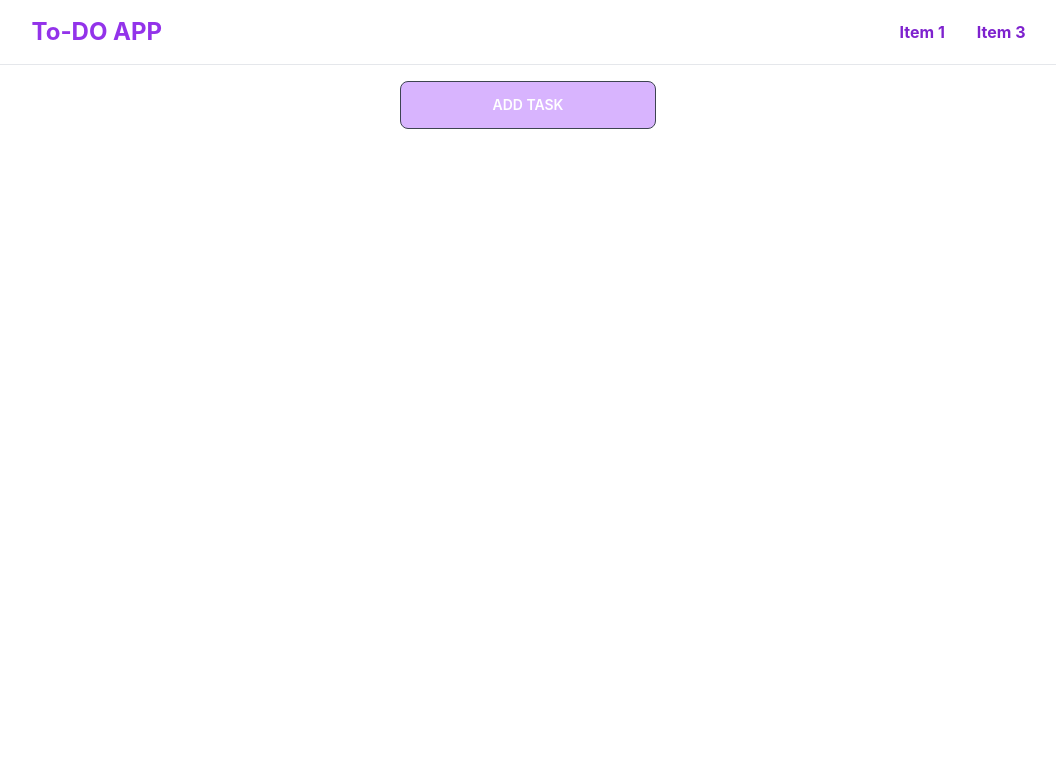
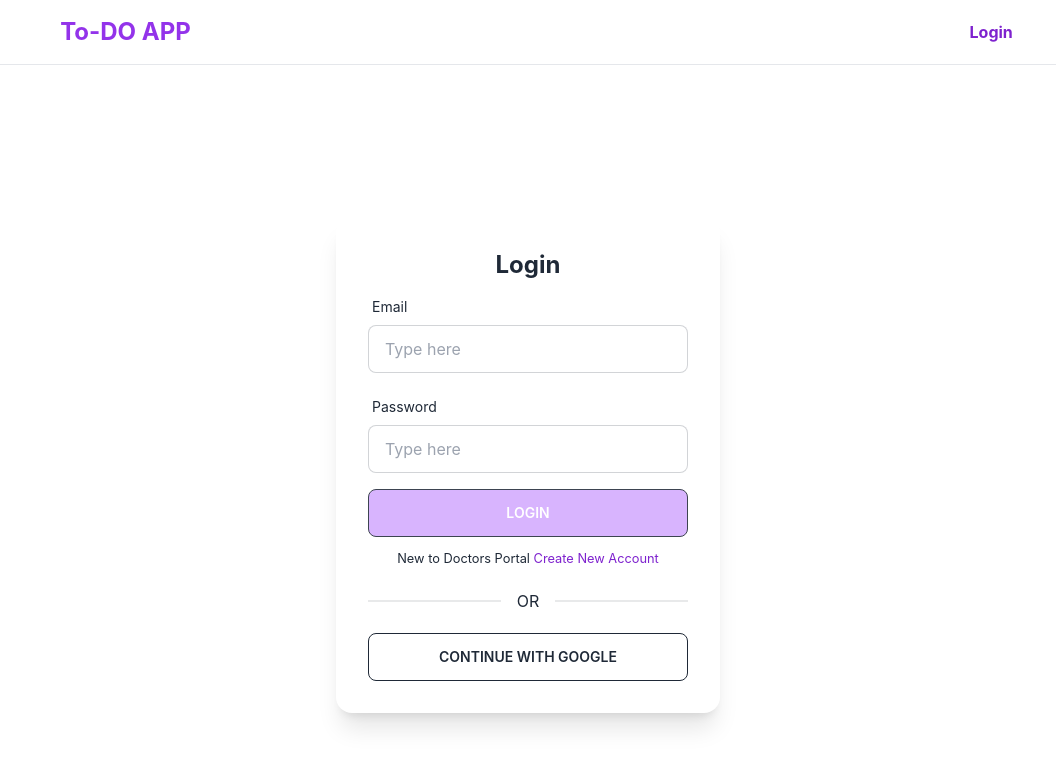
Before and after one commit to Marzan1810662/to-do-app-client, a React (Create React App) app: page /login in a window 1280 px wide. Shown: the top 766 px of the page, without its empty margins (112-1168 px from the left). Built offline with nearby package versions, Linux system fonts and the light colour scheme; no server answers.

Commit message:
login and log out imlemented

```diff
--- a/package.json
+++ b/package.json
@@ -7,9 +7,12 @@
     "@testing-library/react": "^13.2.0",
     "@testing-library/user-event": "^13.5.0",
     "daisyui": "^2.15.0",
+    "firebase": "^9.8.1",
     "react": "^18.1.0",
     "react-dom": "^18.1.0",
+    "react-firebase-hooks": "^5.0.3",
     "react-hook-form": "^7.31.1",
+    "react-router-dom": "^6.3.0",
     "react-scripts": "5.0.1",
     "react-toastify": "^9.0.1",
     "web-vitals": "^2.1.4"
--- a/src/App.js
+++ b/src/App.js
@@ -3,12 +3,19 @@ import Navbar from './Pages/Shared/Navbar';
 import TodoList from './Pages/TodoList/TodoList';
 import { ToastContainer } from 'react-toastify';
 import 'react-toastify/dist/ReactToastify.css';
+import { Route, Routes } from 'react-router-dom';
+import Login from './Pages/Login/Login';
 
 function App() {
   return (
     <div className="App">
       <Navbar/>
-      <TodoList />
+      <Routes>
+        <Route path='/' element={<TodoList />}></Route>
+        <Route path='/login' element={<Login />}></Route>
+        <Route path='/' element={<TodoList />}></Route>
+      </Routes>
+
       <ToastContainer/>
     </div>
   );
--- /dev/null
+++ b/src/Pages/Login/Login.js
@@ -0,0 +1,117 @@
+import React, { useEffect } from 'react';
+import { useForm } from 'react-hook-form';
+import { Link, useLocation, useNavigate } from 'react-router-dom';
+import { useSignInWithEmailAndPassword, useSignInWithGoogle } from 'react-firebase-hooks/auth';
+import Loading from '../Shared/Loading';
+import auth from '../../firebase.init';
+
+const Login = () => {
+    const [signInWithGoogle, gUser, gLoading, gError] = useSignInWithGoogle(auth);
+    const [
+        signInWithEmailAndPassword,
+        user,
+        loading,
+        error,
+    ] = useSignInWithEmailAndPassword(auth);
+    const { register, handleSubmit, watch, formState: { errors } } = useForm();
+    const location = useLocation();
+    const navigate = useNavigate();
+
+    let from = location.state?.from?.pathname || '/';
+
+    let signInError;
+
+    if (loading || gLoading) {
+        return <Loading/>
+    }
+
+    if (error || gError) {
+        signInError = <p className='text-red-500'>
+            <small>{error?.message || gError?.message}</small>
+        </p>
+    }
+
+    if(user || gUser){
+        navigate(from, { replace: true });
+    }
+
+
+    const onSubmit = data => {
+
+        signInWithEmailAndPassword(data.email, data.password);
+    };
+
+    return (
+        <div className='flex justify-center items-center h-screen'>
+            <div className="card w-96 bg-base-100 shadow-xl">
+                <div className="card-body">
+                    <h2 className="text-center text-2xl font-bold">Login</h2>
+                    <form onSubmit={handleSubmit(onSubmit)}>
+
+                        <div className="form-control w-full max-w-xs">
+                            <label className="label">
+                                <span className="label-text">Email</span>
+                            </label>
+                            <input {...register("email",
+                                {
+                                    required: {
+                                        value: true,
+                                        message: 'Email is required'
+                                    },
+                                    pattern: {
+                                        value: /[a-z0-9]+@[a-z]+\.[a-z]{2,3}/,
+                                        message: 'Provide a valid email'
+                                    }
+                                }
+                            )}
+                                type="email"
+                                placeholder="Type here"
+                                className="input input-bordered w-full max-w-xs"
+                            />
+                            <label className="label">
+                                {errors.email?.type === 'required' && <span className="label-text-alt text-red-500">{errors.email.message}</span>}
+                                {errors.email?.type === 'pattern' && <span className="label-text-alt text-red-500">{errors.email.message}</span>}
+                            </label>
+                        </div>
+                        <div className="form-control w-full max-w-xs">
+                            <label className="label">
+                                <span className="label-text">Password</span>
+                            </label>
+                            <input {...register("password",
+                                {
+                                    required: {
+                                        value: true,
+                                        message: 'Password is required'
+                                    },
+                                    minLength: {
+                                        value: 6,
+                                        message: 'Password must be 6 characters or longer'
+                                    }
+                                }
+                            )}
+                                type="password"
+                                placeholder="Type here"
+                                className="input input-bordered w-full max-w-xs"
+                            />
+                            <label className="label">
+                                {errors.email?.type === 'required' && <span className="label-text-alt text-red-500">
+                                    {errors.password.message}</span>}
+                                {errors.password?.type === 'minLength' && <span className="label-text-alt text-red-500">{errors.password.message}</span>}
+                            </label>
+                        </div>
+                        {signInError}
+                        <input className='btn w-full bg-purple-300 max-w-xs text-white' type="submit" value='Login' />
+                    </form>
+                    <p><small>New to Doctors Portal <Link className='text-purple-700' to='/signup'>Create New Account</Link> </small></p>
+                    <div className="divider">OR</div>
+                    <button onClick={() => signInWithGoogle()}
+                        className="btn btn-outline">
+                        Continue With Google
+                    </button>
+                </div>
+            </div>
+        </div>
+    );
+};
+
+export default Login;
--- /dev/null
+++ b/src/Pages/Shared/Loading.js
@@ -0,0 +1,13 @@
+import React from 'react';
+
+const Loading = () => {
+    return (
+<div class="flex items-center justify-center space-x-2 animate-pulse">
+    <div class="w-8 h-8 bg-blue-400 rounded-full"></div>
+    <div class="w-8 h-8 bg-blue-400 rounded-full"></div>
+    <div class="w-8 h-8 bg-blue-400 rounded-full"></div>
+</div>
+    );
+};
+
+export default Loading;
--- a/src/Pages/Shared/Navbar.js
+++ b/src/Pages/Shared/Navbar.js
@@ -1,6 +1,16 @@
+import { signOut } from 'firebase/auth';
 import React from 'react';
+import { useAuthState } from 'react-firebase-hooks/auth';
+import { Link, useNavigate } from 'react-router-dom';
+import auth from '../../firebase.init';
 
 const Navbar = () => {
+    const [user, loading, error] = useAuthState(auth);
+    const navigate = useNavigate();
+    const logout = () => {
+        signOut(auth);
+        navigate('/login')
+    };
     return (
         <>
             <div className="navbar bg-base-100 lg:justify-around">
@@ -10,16 +20,16 @@ const Navbar = () => {
                             <svg xmlns="http://www.w3.org/2000/svg" className="h-5 w-5" fill="none" viewBox="0 0 24 24" stroke="currentColor"><path strokeLinecap="round" strokeLinejoin="round" strokeWidth="2" d="M4 6h16M4 12h8m-8 6h16" /></svg>
                         </label>
                         <ul tabIndex="0" className="menu menu-compact dropdown-content mt-3 p-2 shadow bg-base-100 rounded-box w-52">
-                            <li><a>Item 1</a></li>
-                            <li><a>Item 3</a></li>
+
+                            {user ? <button onClick={logout} className="btn btn-ghost" >Log out</button> : <Link to="/login">Login</Link>}
+
                         </ul>
                     </div>
                     <a className="btn btn-ghost normal-case text-2xl font-bold text-purple-600">To-DO APP</a>
                 </div>
                 <div className="navbar-center hidden lg:flex">
                     <ul className="menu menu-horizontal p-0 font-bold text-purple-700">
-                        <li><a>Item 1</a></li>
-                        <li><a>Item 3</a></li>
+                        {user ? <button  onClick={logout} className="btn btn-ghost" >Log out</button> : <Link to="/login">Login</Link>}
                     </ul>
                 </div>
             </div>
--- /dev/null
+++ b/src/firebase.init.js
@@ -0,0 +1,22 @@
+// Import the functions you need from the SDKs you need
+import { initializeApp } from "firebase/app";
+import {getAuth} from 'firebase/auth';
+// TODO: Add SDKs for Firebase products that you want to use
+// https://firebase.google.com/docs/web/setup#available-libraries
+
+// Your web app's Firebase configuration
+const firebaseConfig = {
+  apiKey: "AIzaSyBmlI8ufQP8PF9ius9REGUDIUHebl7u4cw",
+  authDomain: "todo-app-9fe25.firebaseapp.com",
+  projectId: "todo-app-9fe25",
+  storageBucket: "todo-app-9fe25.appspot.com",
+  messagingSenderId: "447015625520",
+  appId: "1:447015625520:web:6d2165b2368a5576725ef5"
+};
+
+// Initialize Firebase
+const app = initializeApp(firebaseConfig);
+
+const auth = getAuth(app);
+
+export default (auth);
--- a/src/index.js
+++ b/src/index.js
@@ -3,12 +3,15 @@ import ReactDOM from 'react-dom/client';
 import './index.css';
 import App from './App';
 import reportWebVitals from './reportWebVitals';
+import { BrowserRouter } from 'react-router-dom';
 
 const root = ReactDOM.createRoot(document.getElementById('root'));
 root.render(
-  <React.StrictMode>
-    <App />
-  </React.StrictMode>
+  <BrowserRouter>
+    <React.StrictMode>
+      <App />
+    </React.StrictMode>
+  </BrowserRouter>
 );
 
 // If you want to start measuring performance in your app, pass a function
```
Also changed, not shown: 1 other file (tests, documents, lock files or other folders).
